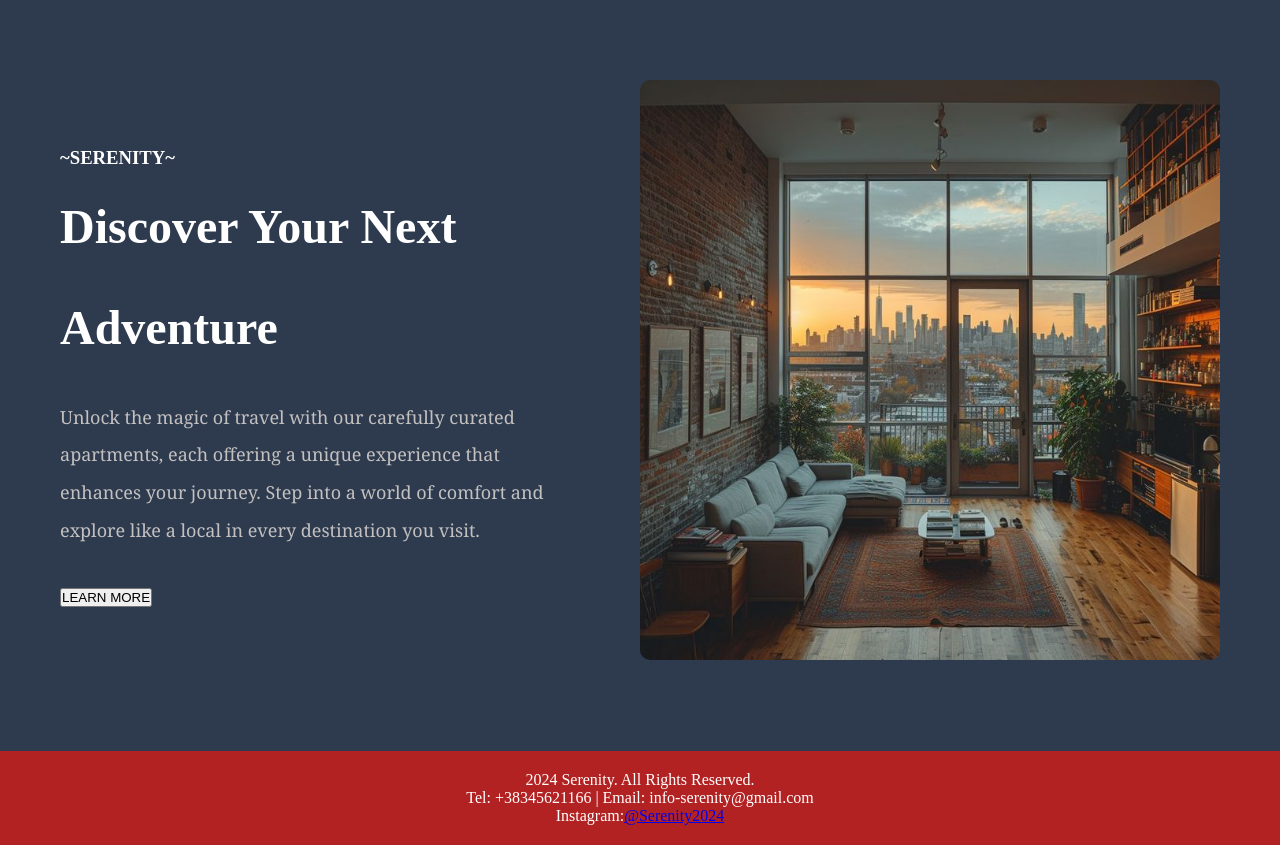
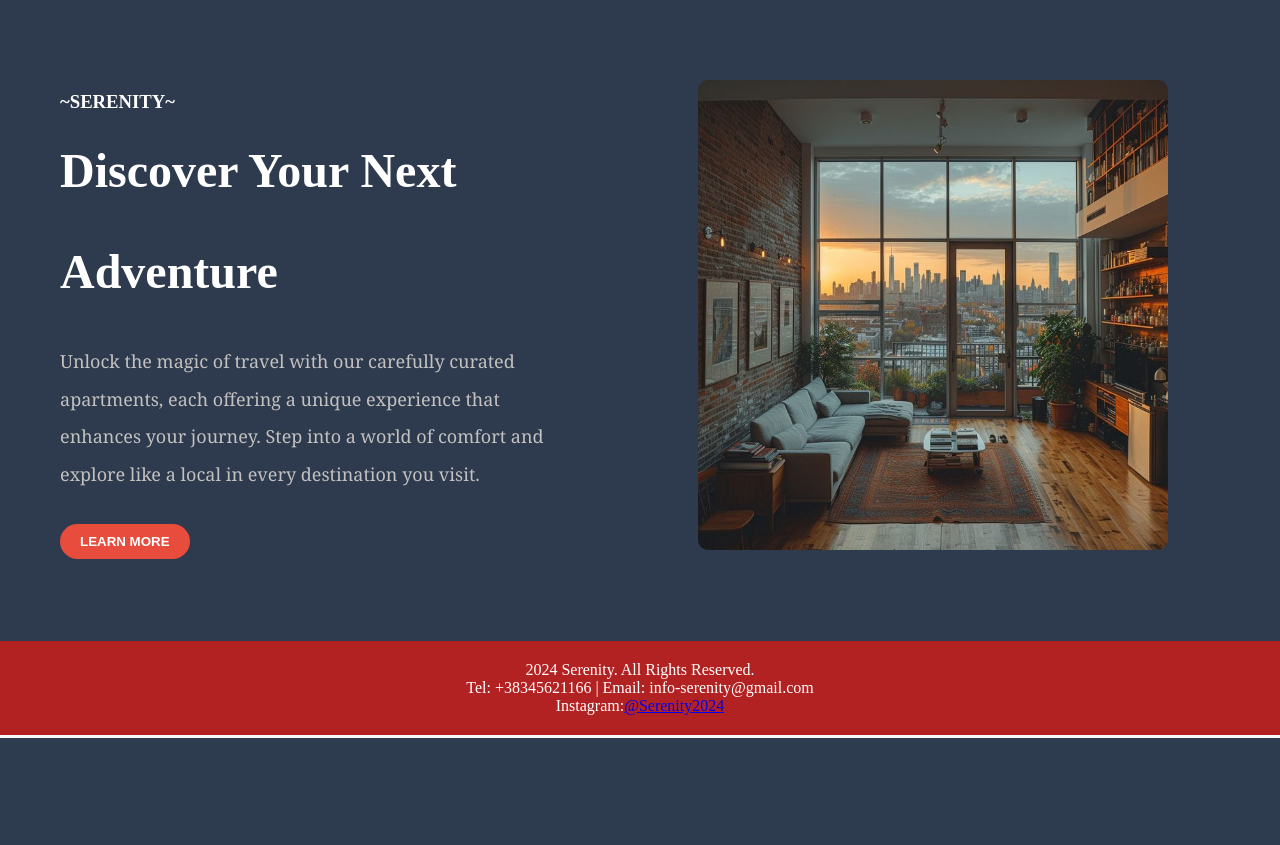
Before and after one commit to eldasahitii/Airbnb, a PHP site: page /Home.html in a window 1280 px wide. Shown: the part 62-907 px from the top of the page. After the commit the page ends 800 px from the top, so only its background shows below. Run offline with PHP 8.4, Linux system fonts and the light colour scheme.

Commit message:
styled learn more button and changed the main image size

```diff
--- a/style.css
+++ b/style.css
@@ -74,13 +74,20 @@ max-width: 45%;
 }
 .main-image img{
     border-radius: 10px;
-
-    max-width: 100%;
+    max-width: 90%;
 }
 .main-image {
-    max-width: 50%;
+    max-width: 45%;
+}
 
-
+.learn-more-btn{
+    background-color: #e74c3c;
+    color: #fff;
+    font-weight: bold;
+    padding: 10px 20px;
+    border-radius: 20px;
+   border: none;
+   cursor: pointer;
 }
 
 .footer{
```
